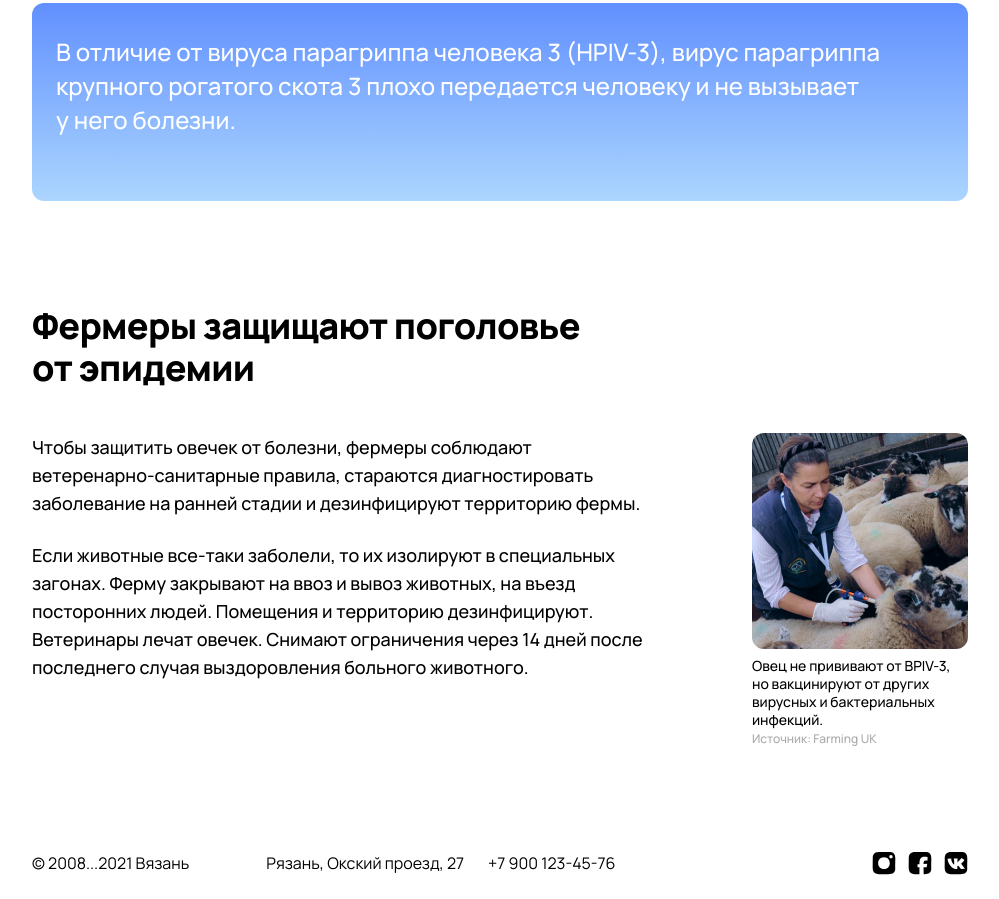
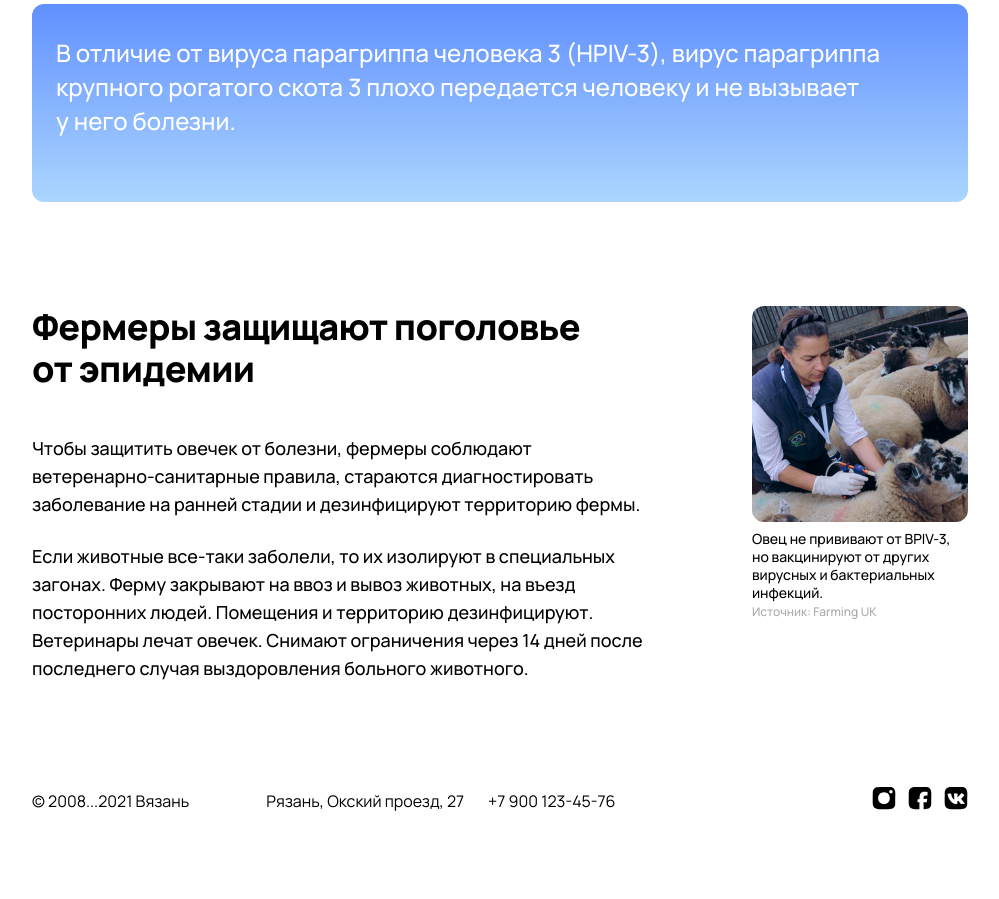
Before and after one commit to XeniaShlenzina/Multi-storey-web-page, a plain HTML site: page index.html in a window 1280 px wide. Shown: the part 1619-2518 px from the top of the page, without its empty margins (140-1139 px from the left). After the commit the page ends 2458 px from the top, so only its background shows below. Drawn offline with Linux system fonts and the light colour scheme.

Commit message:
Переделала блок про фермеров

```diff
--- a/index.html
+++ b/index.html
@@ -102,8 +102,6 @@
       <div class="grid">
         <div class="grid__col grid__col_8 text__heading">
           <h1>Фермеры защищают поголовье от эпидемии</h1>
-        </div>
-        <div class="grid__col grid__col_8">
           <div class="text__basic">
             <p>
               Чтобы защитить овечек от болезни, фермеры соблюдают ветеренарно-санитарные правила, стараются диагностировать заболевание на ранней стадии и дезинфицируют территорию фермы.
@@ -133,9 +131,15 @@
           <li class="adress__item">+7 900 123-45-76</li>
         </ul>
         <div class="social-media">
-          <img class="social-media__item" src="img/instagram.svg" alt="Инстаграм">
-          <img class="social-media__item" src="img/facebook.svg" alt="Фейсбук">
-          <img class="social-media__item" src="img/vk.svg" alt="Вконтакте">
+          <a class="social-media__item" href="#">
+            <img src="img/instagram.svg" alt="Инстаграм">
+          </a>
+          <a class="social-media__item" href="#">
+            <img src="img/facebook.svg" alt="Фейсбук">
+          </a>
+          <a class="social-media__item" href="#">
+            <img src="img/vk.svg" alt="Вконтакте">
+          </a>
         </div>
       </div>
     </div>
--- a/stylesheets/layout.css
+++ b/stylesheets/layout.css
@@ -106,7 +106,7 @@ a {
 .menu__link.active {
   display: inline-block;
 
-  padding-bottom: 2px;
+  padding-bottom: 3px;
 
   cursor: default;
 
@@ -225,14 +225,12 @@ a {
 
 .social-media__item {
   margin-right: 12px;
-
-  border-radius: 0;
 }
 
 .social-media__item:last-of-type {
   margin-right: 0;
 }
 
-.social-media__item:hover {
-  color: #6190FF;
+.social-media__item img {
+  border-radius: 0;
 }
```
